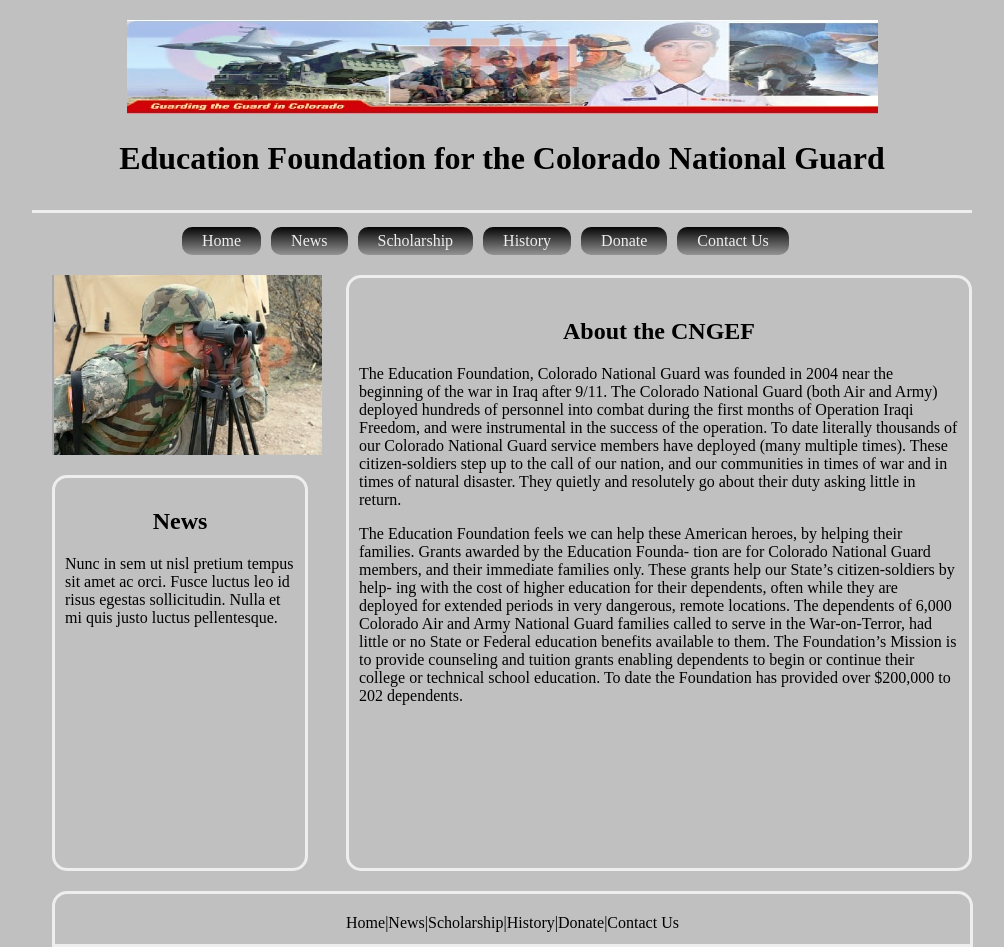
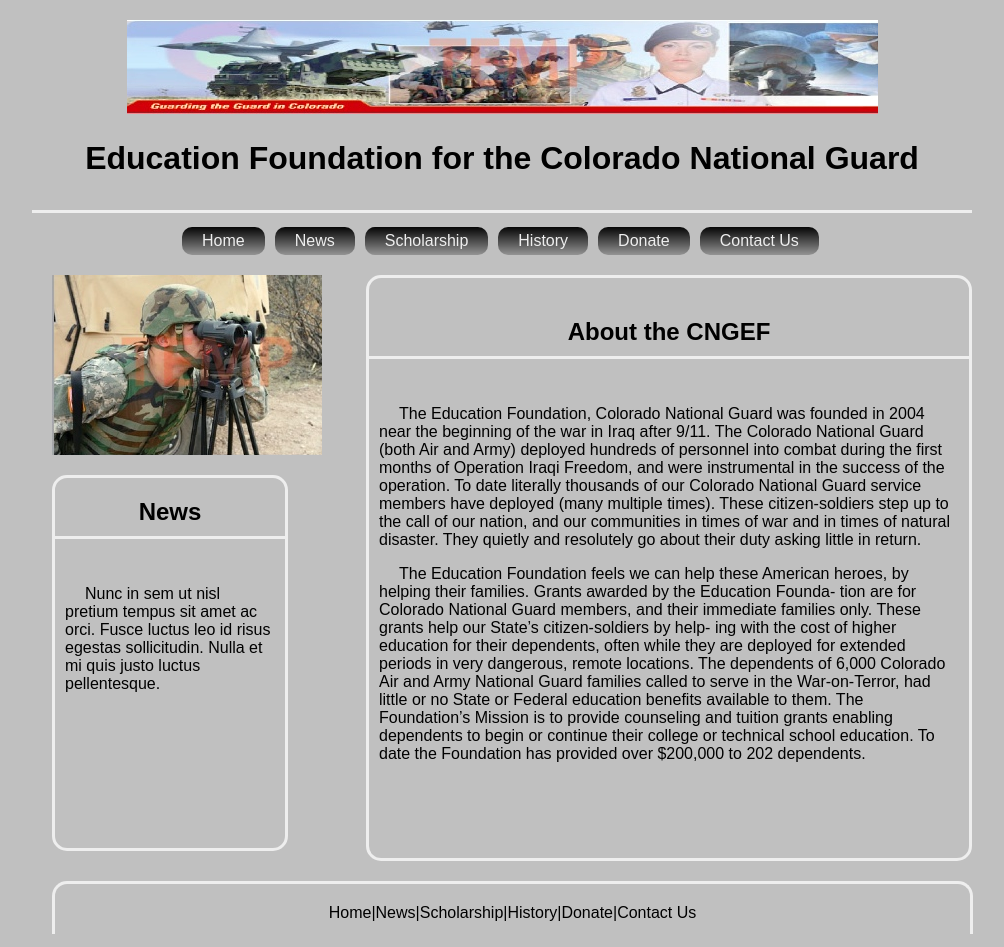
Before and after one commit to zacclark/efcong, a PHP site: page / in a window 1280 px wide. Shown: the whole page, without its empty margins (138-1142 px from the left). Run offline with PHP 8.4, Linux system fonts and the light colour scheme.

Commit message:
Updated the NavBar and fixed some formatting

```diff
--- a/index.html
+++ b/index.html
@@ -26,13 +26,17 @@
 
 			<div id="contentBox">
 				<h2>About the CNGEF</h2>
-				<p>The Education Foundation, Colorado National Guard was founded in 2004 near the beginning of the war in Iraq after 9/11.	The Colorado National Guard (both Air and Army) deployed hundreds of personnel into combat during the first months of Operation Iraqi Freedom, and were instrumental in the success of the operation. To date literally thousands of our Colorado National Guard service members have deployed (many multiple times). These citizen-soldiers step up to the call of our nation, and our communities in times of war and in times of natural disaster. They quietly and resolutely go about their duty asking little in return.</p>
-        <p>The Education Foundation feels we can help these American heroes, by helping their families. Grants awarded by the Education Founda- tion are for Colorado National Guard members, and their immediate families only. These grants help our State’s citizen-soldiers by help- ing with the cost of higher education for their dependents, often while they are deployed for extended periods in very dangerous, remote locations. The dependents of 6,000 Colorado Air and Army National Guard families called to serve in the War-on-Terror, had little or no State or Federal education benefits available to them. The Foundation’s Mission is to provide counseling and tuition grants enabling dependents to begin or continue their college or technical school education. To date the Foundation has provided over $200,000 to 202 dependents.</p>
+				<div class="inner">
+					<p>The Education Foundation, Colorado National Guard was founded in 2004 near the beginning of the war in Iraq after 9/11.	The Colorado National Guard (both Air and Army) deployed hundreds of personnel into combat during the first months of Operation Iraqi Freedom, and were instrumental in the success of the operation. To date literally thousands of our Colorado National Guard service members have deployed (many multiple times). These citizen-soldiers step up to the call of our nation, and our communities in times of war and in times of natural disaster. They quietly and resolutely go about their duty asking little in return.</p>
+        			<p>The Education Foundation feels we can help these American heroes, by helping their families. Grants awarded by the Education Founda- tion are for Colorado National Guard members, and their immediate families only. These grants help our State’s citizen-soldiers by help- ing with the cost of higher education for their dependents, often while they are deployed for extended periods in very dangerous, remote locations. The dependents of 6,000 Colorado Air and Army National Guard families called to serve in the War-on-Terror, had little or no State or Federal education benefits available to them. The Foundation’s Mission is to provide counseling and tuition grants enabling dependents to begin or continue their college or technical school education. To date the Foundation has provided over $200,000 to 202 dependents.</p>
+        		</div>
 			</div>
 
 			<div id="newsBox">
 				<h2>News</h2>
-			  <p>Nunc in sem ut nisl pretium tempus sit amet ac orci. Fusce luctus leo id risus egestas sollicitudin. Nulla et mi quis justo luctus pellentesque.</p>
+				<div class="inner">
+			  		<p>Nunc in sem ut nisl pretium tempus sit amet ac orci. Fusce luctus leo id risus egestas sollicitudin. Nulla et mi quis justo luctus pellentesque.</p>
+			  	</div>
 			</div>
 
 			<div id="footerBox">
--- a/stylesheets/core.css
+++ b/stylesheets/core.css
@@ -6,18 +6,15 @@
 body
 {
 	background-color:#C0C0C0;
+	font-family: arial, helvetica;
+
 }
 
-h1
+p
 {
-	text-align: center;
-	margin-bottom:50px;
+	text-indent:20px;
 }
 
-h2
-{
-	text-align: center;
-}
 
 ul.linkList
 {
@@ -27,9 +24,9 @@ ul.linkList
 	margin-bottom:10;
 }
 
-li.link
+.link a
 {
-	float:left;
+	display:block;
 	padding-left:20px;
 	padding-right:20px;
 	padding-top:5px;
@@ -40,6 +37,12 @@ li.link
 	-moz-border-radius:10px;
 	background-image:url("../images/backGradient.jpeg");
 	background-repeat:repeat-x;
+
+}
+
+li.link
+{
+	float:left;
 }
 
 #container
@@ -63,6 +66,12 @@ li.link
 	border-color:#EEEEEE;
 }
 
+#titleBox h1
+{
+	text-align: center;
+	margin-bottom:50px;
+}
+
 #imageBox
 {
 	float:left;
@@ -75,7 +84,6 @@ li.link
 #contentBox
 {
 	margin-top:20px;
-	padding:10px;
 	padding-top: 20px;
 	background-color:#C0C0C0;
 	float:right;
@@ -86,9 +94,21 @@ li.link
 	border-radius:15px;
 }
 
+.inner
+{
+	padding:10px;
+}
+
+#newsBox h2, #contentBox h2
+{
+	text-align: center;
+	border-bottom-style: solid;
+	border-color: #EEEEEE;
+	padding-bottom: 10px;
+}
+
 #newsBox
 {
-	padding:10px;
 	margin-left:20px;
 	background-color:#C0C0C0;
 	float:left;
@@ -116,6 +136,7 @@ li.link
 	border-top-left-radius:15px;
 	border-top-right-radius:15px;
 	text-align:center;
+	border-bottom: none;
 }
 
 A:link
```
